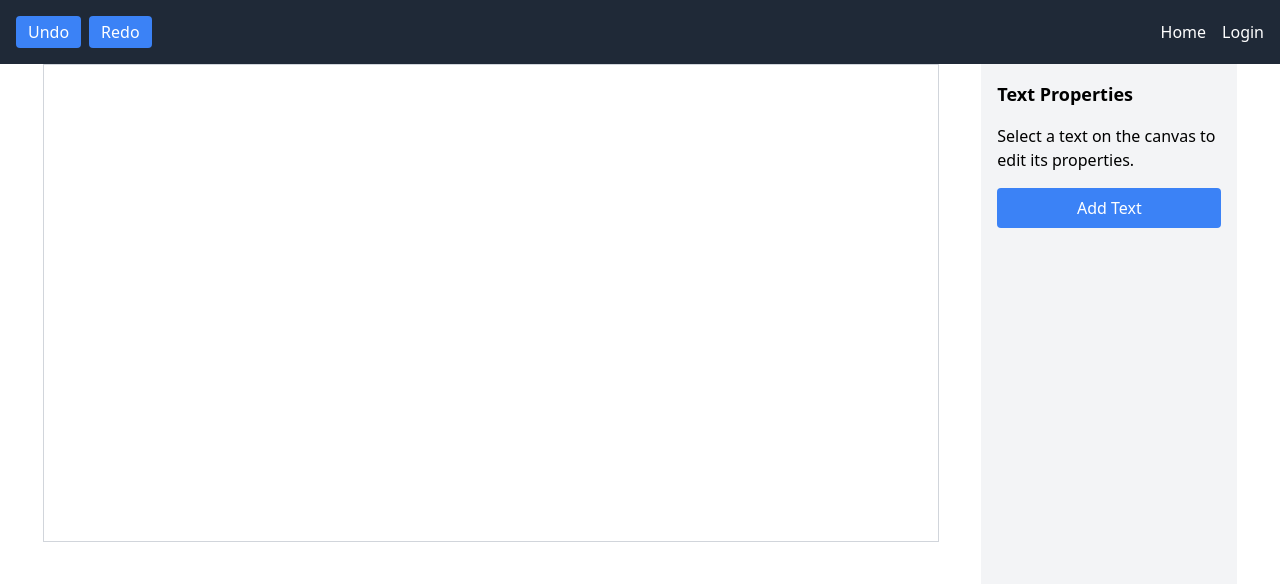
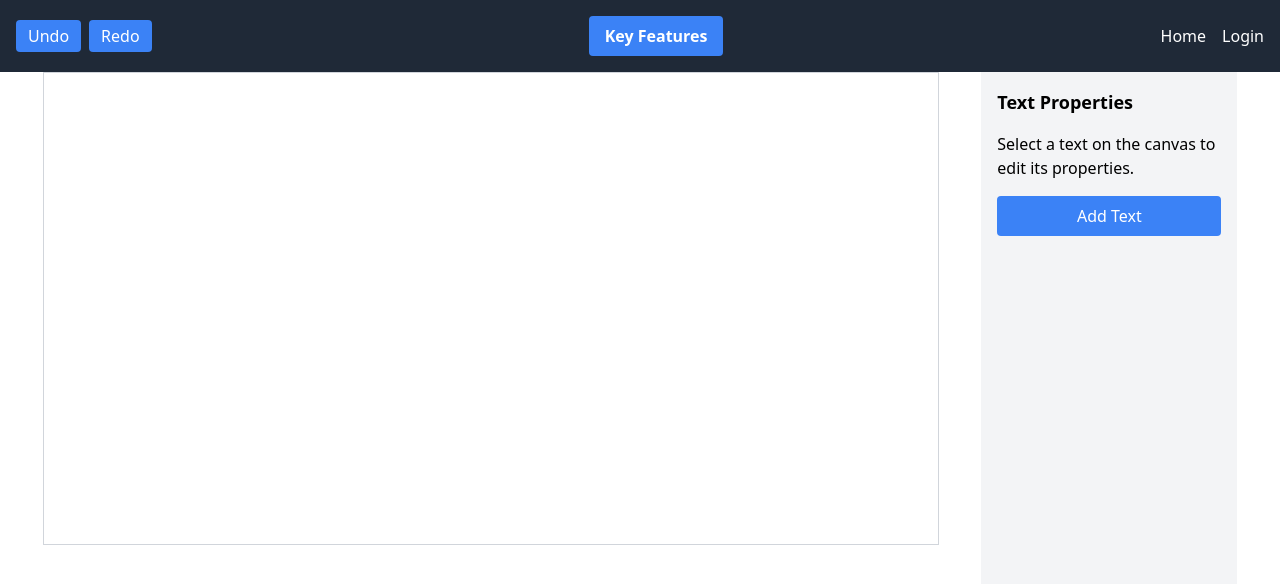
Before and after one commit to 49Harsh/editing-app-task, a React (Create React App) app: page / in a window 1280 px wide. Shown: the top 584 px of the page. Built offline with nearby package versions, Linux system fonts and the light colour scheme.

Commit message:
popup button add

```diff
--- a/src/App.js
+++ b/src/App.js
@@ -2,6 +2,7 @@ import React, { useState } from 'react';
 import Header from './components/Header';
 import Canvas from './components/Canvas';
 import Sidebar from './components/Sidebar';
+import KeyFeatureButton from './components/KeyFeatureButton';
 
 function App() {
   const [texts, setTexts] = useState([]);
@@ -57,7 +58,7 @@ const moveText = (id, newX, newY) => {
 return (
   <div className="flex flex-col h-screen">
     <Header undo={undo} redo={redo} />
-    <div className="flex flex-1 overflow-hidden flex-row justify-evenly">
+    <div className="flex flex-1 overflow-hidden  flex-row justify-evenly">
       <Canvas
         texts={texts}
         updateText={updateText}
@@ -70,6 +71,8 @@ return (
         selectedText={texts.find(t => t.id === selectedTextId)}
       />
     </div>
+
+
   </div>
   );
 }
--- a/src/components/Header.js
+++ b/src/components/Header.js
@@ -1,4 +1,5 @@
 import React from 'react';
+import KeyFeatureButton from './KeyFeatureButton';
 
 function Header({ undo, redo }) {
   return (
@@ -6,6 +7,9 @@ function Header({ undo, redo }) {
       <div>
         <button onClick={undo} className="mr-2 px-3 py-1 bg-blue-500 rounded">Undo</button>
         <button onClick={redo} className="px-3 py-1 bg-blue-500 rounded">Redo</button>
+      </div>
+      <div>
+        <KeyFeatureButton />
       </div>
       <div>
         <a href="/" className="mr-4">Home</a>
--- /dev/null
+++ b/src/components/KeyFeatureButton.js
@@ -0,0 +1,39 @@
+import React, { useState } from 'react';
+import Keyfeature from './Keyfeature';
+
+const KeyFeatureButton = () => {
+  const [showPopup, setShowPopup] = useState(false);
+
+  const togglePopup = () => {
+    setShowPopup(!showPopup);
+  };
+
+  return (
+    <div>
+      <button
+        onClick={togglePopup}
+        className="bg-blue-500 hover:bg-blue-700 text-white font-bold py-2 px-4 rounded"
+      >
+        Key Features
+      </button>
+
+      {showPopup && (
+        <div className="fixed inset-0 bg-gray-600 bg-opacity-50 overflow-y-auto h-full w-full flex items-center justify-center">
+          <div className="relative">
+            <button
+              onClick={togglePopup}
+              className="absolute top-0 right-0 m-4 text-gray-600 hover:text-gray-800"
+            >
+              <svg className="h-6 w-6" fill="none" viewBox="0 0 24 24" stroke="currentColor">
+                <path strokeLinecap="round" strokeLinejoin="round" strokeWidth="2" d="M6 18L18 6M6 6l12 12" />
+              </svg>
+            </button>
+            <Keyfeature />
+          </div>
+        </div>
+      )}
+    </div>
+  );
+};
+
+export default KeyFeatureButton;
--- /dev/null
+++ b/src/components/Keyfeature.js
@@ -0,0 +1,34 @@
+import React from 'react'
+
+const Keyfeature = () => {
+  return (
+    <div class="bg-white rounded-lg shadow-xl p-8 max-w-2xl w-full">
+      <h1 class="text-3xl font-bold mb-6 text-center text-gray-800">Key Features</h1>
+      <ul class="space-y-4 text-lg text-gray-700">
+        <li class="flex items-start">
+          <svg class="w-6 h-6 text-green-500 mr-2 flex-shrink-0" fill="none" stroke="currentColor" viewBox="0 0 24 24" xmlns="http://www.w3.org/2000/svg"><path stroke-linecap="round" stroke-linejoin="round" stroke-width="2" d="M5 13l4 4L19 7"></path></svg>
+          <span>Freely move text anywhere within the canvas screen</span>
+        </li>
+        <li class="flex items-start">
+          <svg class="w-6 h-6 text-green-500 mr-2 flex-shrink-0" fill="none" stroke="currentColor" viewBox="0 0 24 24" xmlns="http://www.w3.org/2000/svg"><path stroke-linecap="round" stroke-linejoin="round" stroke-width="2" d="M5 13l4 4L19 7"></path></svg>
+          <span>All buttons are fully functional and interactive except login button</span>
+        </li>
+        <li class="flex items-start">
+          <svg class="w-6 h-6 text-green-500 mr-2 flex-shrink-0" fill="none" stroke="currentColor" viewBox="0 0 24 24" xmlns="http://www.w3.org/2000/svg"><path stroke-linecap="round" stroke-linejoin="round" stroke-width="2" d="M5 13l4 4L19 7"></path></svg>
+          <span>Select and edit text properties with ease</span>
+        </li>
+        <li class="flex items-start">
+          <svg class="w-6 h-6 text-green-500 mr-2 flex-shrink-0" fill="none" stroke="currentColor" viewBox="0 0 24 24" xmlns="http://www.w3.org/2000/svg"><path stroke-linecap="round" stroke-linejoin="round" stroke-width="2" d="M5 13l4 4L19 7"></path></svg>
+          <span>Rename text elements as needed</span>
+        </li>
+        <li class="flex items-start">
+          <svg class="w-6 h-6 text-green-500 mr-2 flex-shrink-0" fill="none" stroke="currentColor" viewBox="0 0 24 24" xmlns="http://www.w3.org/2000/svg"><path stroke-linecap="round" stroke-linejoin="round" stroke-width="2" d="M5 13l4 4L19 7"></path></svg>
+          <span>If the page is not working properly, please refresh the page.</span>
+        </li>
+      </ul>
+    </div>
+
+  )
+}
+
+export default Keyfeature
```
